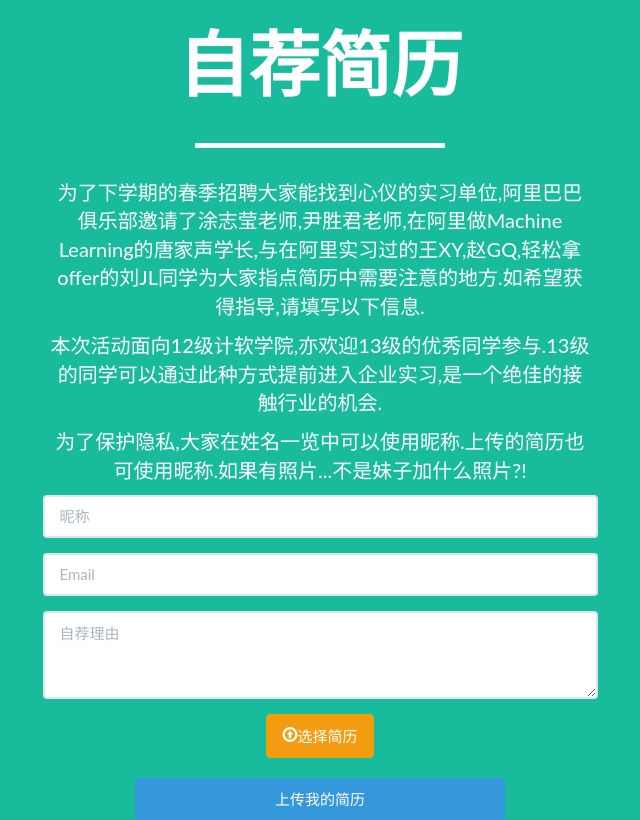
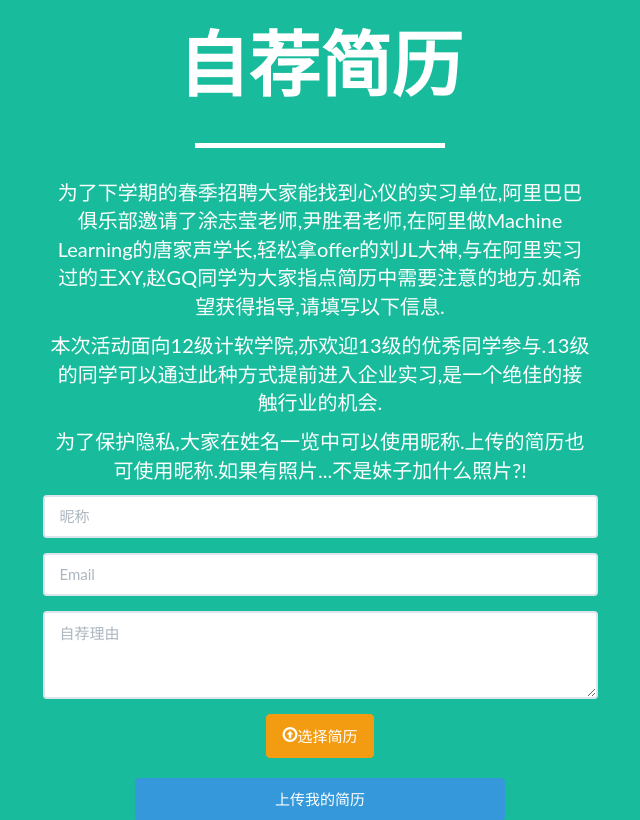
Before and after one commit to zhaoguoquan94/RESUME_COLLECTOR, a Django app: template templates/resume_uploader/index.html in a window 1280 px wide. Shown: the part 460-1280 px from the top of the page, without its empty margins (320-960 px from the left). Run offline with Django 3.2, Linux system fonts and the light colour scheme; the template is opened without the code that fills it, so the values that code supplies are empty; some libraries are stand-ins or nearby versions.

Commit message:
nothoing

```diff
--- a/templates/resume_uploader/index.html
+++ b/templates/resume_uploader/index.html
@@ -93,7 +93,7 @@
                         <span class="name">{{ success|default:"自荐简历" }}</span>
                         <hr class="star-light">
                         <div class="col-md-6 col-md-offset-3">
-                            <p>为了下学期的春季招聘大家能找到心仪的实习单位,阿里巴巴俱乐部邀请了涂志莹老师,尹胜君老师,在阿里做Machine Learning的<a href="http://blog.csdn.net/richytang">唐家声</a>学长,与在阿里实习过的<a href="http://blog.gkuchan.com/">王XY</a>,<a href="http://www.zhaoguoquan.com">赵GQ</a>,轻松拿offer的<a href="https://skyline75489.github.io/">刘JL</a>同学为大家指点简历中需要注意的地方.如希望获得指导,请填写以下信息.</p>
+                            <p>为了下学期的春季招聘大家能找到心仪的实习单位,阿里巴巴俱乐部邀请了涂志莹老师,尹胜君老师,在阿里做Machine Learning的<a href="http://blog.csdn.net/richytang">唐家声</a>学长,轻松拿offer的<a href="https://skyline75489.github.io/">刘JL</a>大神,与在阿里实习过的<a href="http://blog.gkuchan.com/">王XY</a>,<a href="http://www.zhaoguoquan.com">赵GQ</a>同学为大家指点简历中需要注意的地方.如希望获得指导,请填写以下信息.</p>
                             <p>本次活动面向12级计软学院,亦欢迎13级的优秀同学参与.13级的同学可以通过此种方式提前进入企业实习,是一个绝佳的接触行业的机会.</p>
                             <p>为了保护隐私,大家在姓名一览中可以使用昵称.上传的简历也可使用昵称.如果有照片...不是妹子加什么照片?!</p>
                         </div>
```
